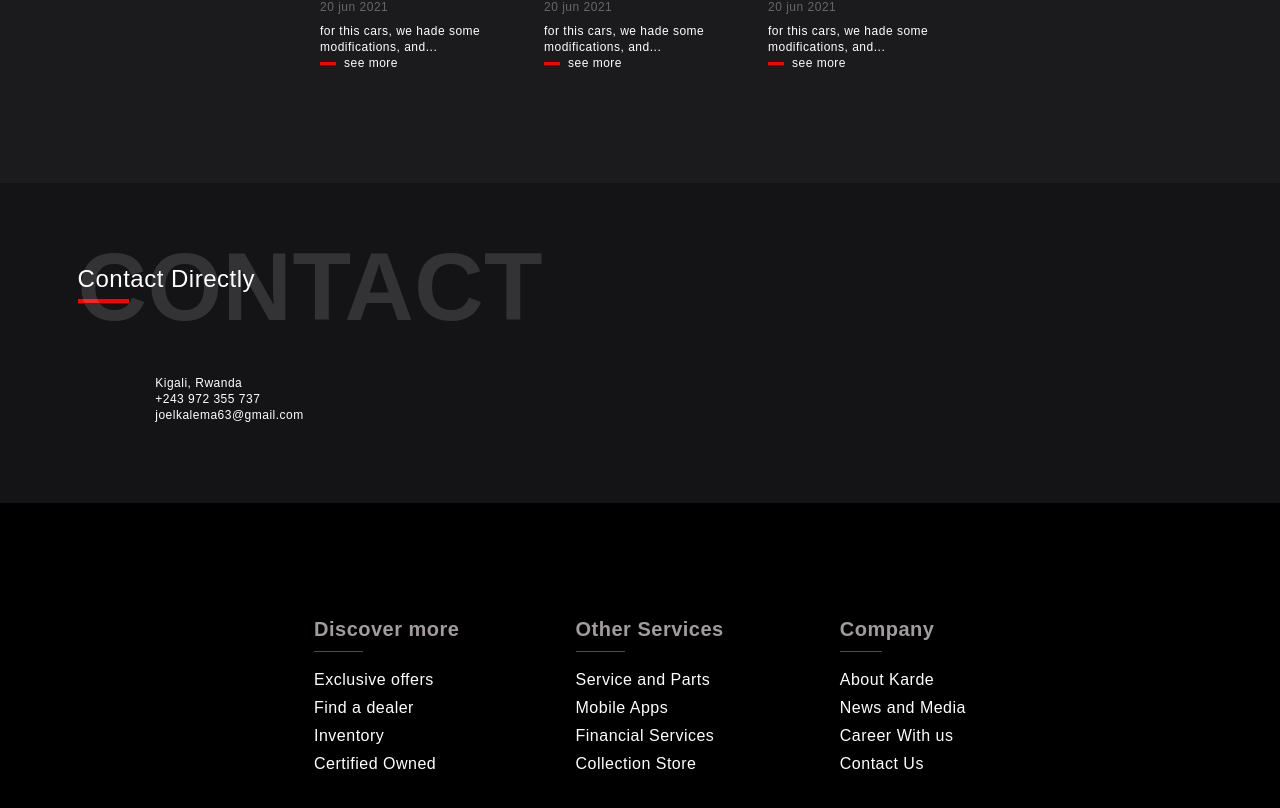
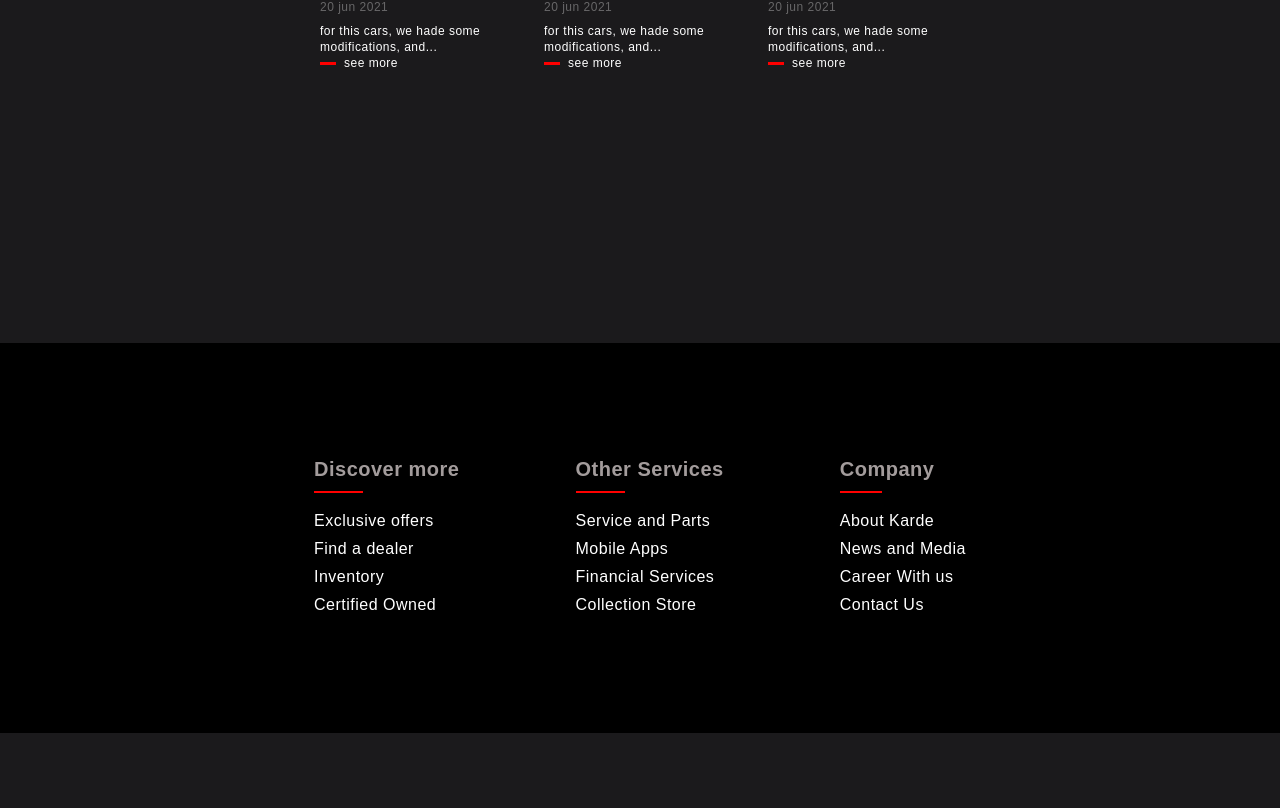
Before and after one commit to joel-kalema/luxury-cars, a Next.js app: page / in a window 1280 px wide. Shown: the part 4301-5109 px from the top of the page. After the commit the page ends 5034 px from the top, so only its background shows below. Built offline with nearby package versions, Linux system fonts and the light colour scheme.

Commit message:
update the design

```diff
--- a/components/contact.js
+++ b/components/contact.js
@@ -1,18 +1,9 @@
+
+
 export default function Contacts () {
     return (
-        <div className="py-10 md:py-20 bg-[#0004] flex">
-            <div>
-                <div className="mx-auto w-4/6 mb-10">
-                    <h1 className="text-2xl">Contact Directly</h1>
-                    <div className="w-1/6 h-[0.2rem] bg-[red] mt-1"></div>
-                    <h1 className="text-[#fff2] text-8xl font-bold mt-[-4rem]">CONTACT</h1>
-                </div>
-                <div className="mx-auto w-2/6 text-xs">
-                    <p>Kigali, Rwanda</p>
-                    <p>+243 972 355 737</p>
-                    <p>joelkalema63@gmail.com</p>
-                </div>
-           </div>
+        <div className="py-10 md:py-20 flex">
+
 
         </div>
     )
```
